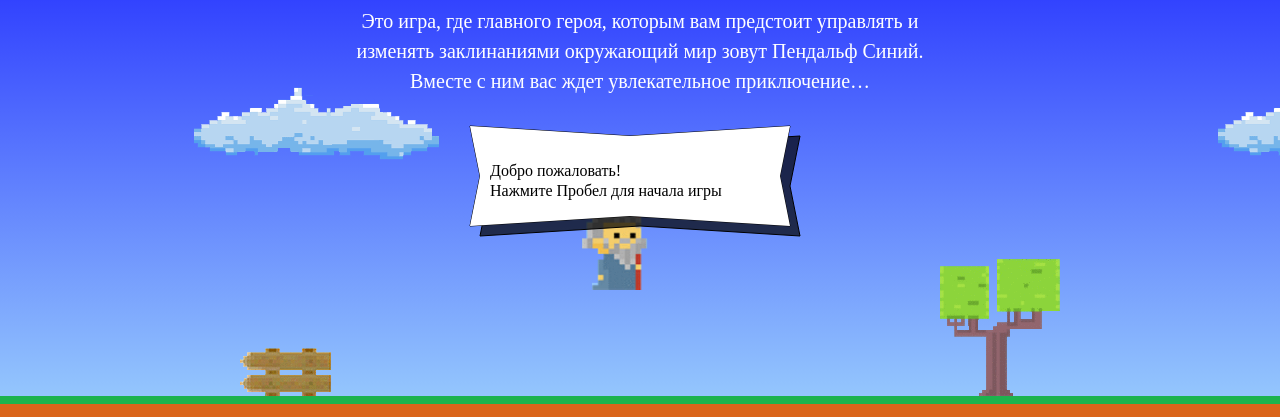
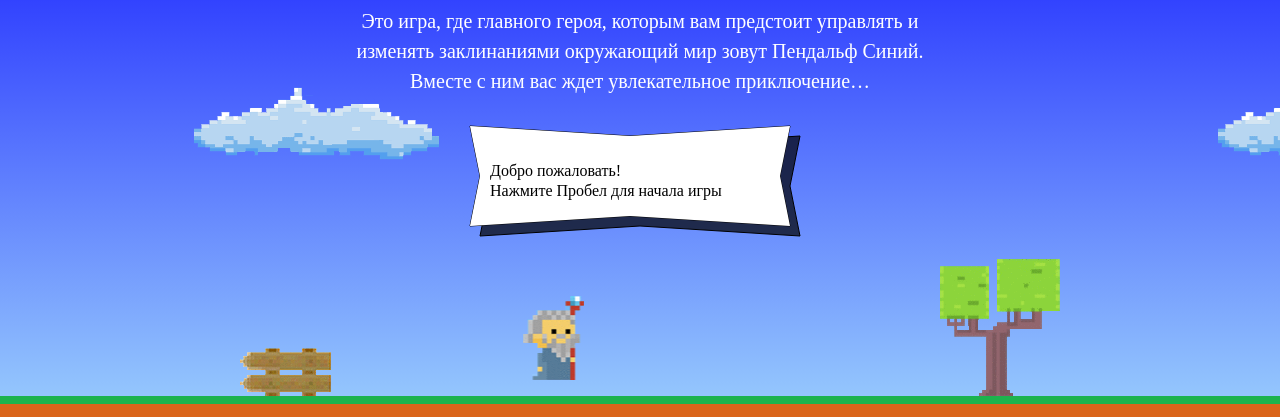
Before and after one commit to kenda969/603093-code-and-magick, a website: page index.html in a window 1280 px wide. Shown: the part 203-620 px from the top of the page. Drawn offline with Linux system fonts and the light colour scheme; a web font is replaced by a local one.

```diff
--- a/index.html
+++ b/index.html
@@ -8,7 +8,6 @@
   <title>Код и Магия</title>
 </head>
 <body>
-
 
 <header>
   <svg style="display: none;" xmlns="http://www.w3.org/2000/svg" viewBox="0 0 62
@@ -181,37 +180,6 @@
     <p class="setup-similar-label">Петр Петров</p>
   </div>
 </template>
-<script type="text/javascript">
-    var fireballSize = 22;
-    var getFireballSpeed = function(left){
-
-        return left ? 5 : 2;
-    };
-    getFireballSpeed(true);
-
-    var wizardSpeed = 3;
-    var wizardWidth = 70;
-    var getWizardHeight = function(){
-
-        return (1.337 * wizardWidth);
-    };
-    getWizardHeight();
-
-    var getWizardX = function(width){
-
-        return (width / 2.4);
-    };
-    getWizardX();
-
-    var getWizardY = function(height){
-
-
-       return height / 3;
-
-    };
-    getWizardY();
-
-</script>
 
 <script src="js/game.js"></script>
 
```
Also changed, not shown: Readme.md.
